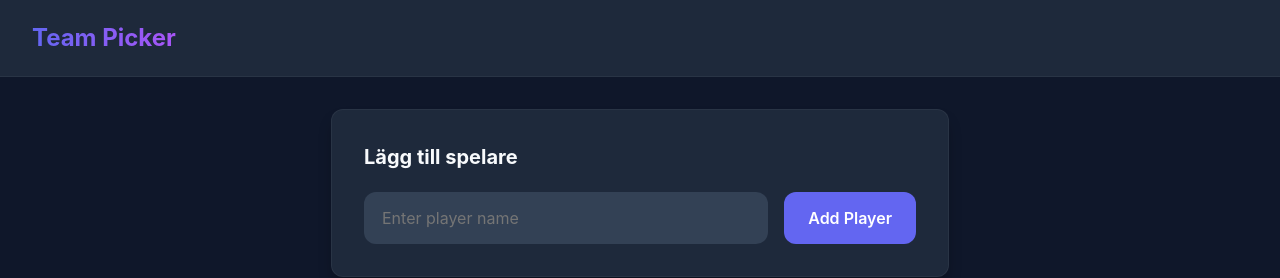
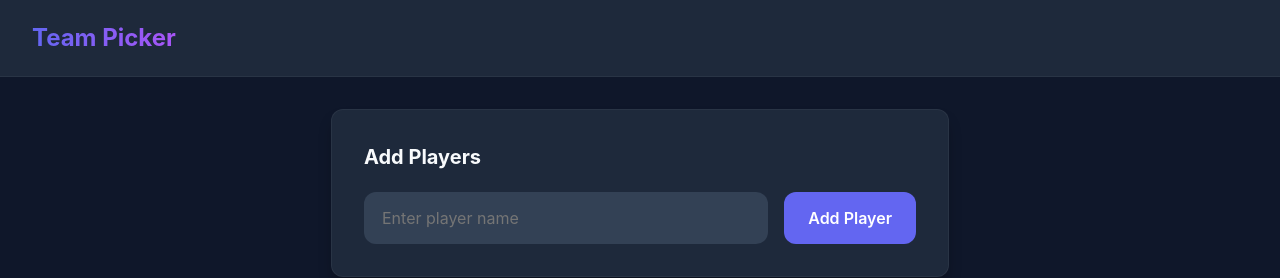
Before and after one commit to Lagerq2/TeamPicker, a React (Vite) app: page / in a window 1280 px wide. Shown: the top 278 px of the page. Built offline with nearby package versions, Linux system fonts and the light colour scheme.

Commit message:
change to eng

```diff
--- a/src/components/playerinput/PlayerInput.jsx
+++ b/src/components/playerinput/PlayerInput.jsx
@@ -15,7 +15,7 @@ function PlayerInput({ addPlayer }) {
 
   return (
     <div className="player-input-card">
-      <h2>Lägg till spelare</h2>
+      <h2>Add Players</h2>
 
       <form className="player-form" onSubmit={handleSubmit}>
         <input
```
